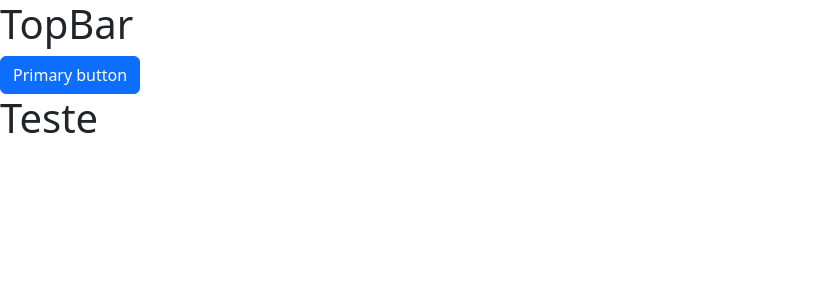
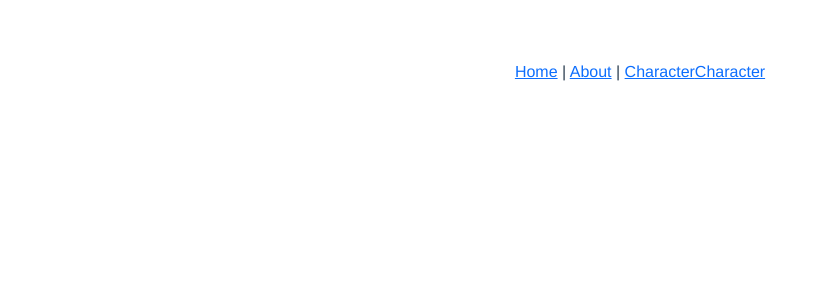
Before and after one commit to jgoulartf/marvel_explorer, a Vue app: page / in a window 1280 px wide. Shown: the top 300 px of the page, without its empty margins (0-829 px from the left). Built offline with nearby package versions, Linux system fonts and the light colour scheme.

Commit message:
router config ok

```diff
--- a/package.json
+++ b/package.json
@@ -11,7 +11,8 @@
   "dependencies": {
     "@popperjs/core": "^2.11.8",
     "bootstrap": "^5.3.2",
-    "vue": "^3.3.4"
+    "vue": "^3.3.4",
+    "vue-router": "^4.2.5"
   },
   "devDependencies": {
     "@vitejs/plugin-vue": "^4.2.3",
--- a/src/App.vue
+++ b/src/App.vue
@@ -1,15 +1,29 @@
-<script setup>
-import HomeVisualization from "./components/Visualization/HomeVisualization.vue";
+<script>
+import {defineComponent} from "vue";
+import TopBar from "./components/TopBar.vue";
+
+export default defineComponent({
+  components: {TopBar}
+})
+
 
 </script>
 
 <template>
 
-<HomeVisualization/>
-
+  <TopBar/>
+  <main>
+    <router-view />
+  </main>
 </template>
 
-<style scoped lang="sass">
-
-
+<style>
+#app {
+  font-family: Avenir, Helvetica, Arial, sans-serif;
+  -webkit-font-smoothing: antialiased;
+  -moz-osx-font-smoothing: grayscale;
+  text-align: center;
+  color: #2c3e50;
+  margin-top: 60px;
+}
 </style>
--- a/src/components/TopBar.vue
+++ b/src/components/TopBar.vue
@@ -3,7 +3,17 @@
 </script>
 
 <template>
-<h1>TopBar</h1>
+
+  <nav>
+    <router-link to="/">Home</router-link> | <router-link to="/about">About</router-link> |
+    <router-link to="/character">Character</router-link>
+
+    <router-link to="/character">Character</router-link>
+
+  </nav>
+
+
+
 </template>
 
 <style scoped>
--- a/src/components/Visualization/HomeVisualization.vue
+++ b/src/components/Visualization/HomeVisualization.vue
@@ -6,10 +6,6 @@ import TopBar from "../TopBar.vue";
 
 <template>
 
-  <TopBar/>
-  <button class="btn btn-primary">Primary button</button>
-
-  <h1>Teste</h1>
 
 </template>
 
--- a/src/components/Visualization/characters/CharacterDetailVisualization.vue
+++ b/src/components/Visualization/characters/CharacterDetailVisualization.vue
@@ -3,6 +3,7 @@
 </script>
 
 <template>
+  <h1>Character detail visualization</h1>
 
 </template>
 
--- a/src/components/Visualization/characters/CharacterVisualization.vue
+++ b/src/components/Visualization/characters/CharacterVisualization.vue
@@ -3,6 +3,7 @@
 </script>
 
 <template>
+  <h1>Character visualization</h1>
 
 </template>
 
--- a/src/components/Visualization/comics/ComicsVisualization.vue
+++ b/src/components/Visualization/comics/ComicsVisualization.vue
@@ -3,6 +3,7 @@
 </script>
 
 <template>
+  <h1>Comics visualization</h1>
 
 </template>
 
--- a/src/components/Visualization/contact/ContactVisualization.vue
+++ b/src/components/Visualization/contact/ContactVisualization.vue
@@ -3,6 +3,7 @@
 </script>
 
 <template>
+  <h1>Contact visualization</h1>
 
 </template>
 
--- a/src/components/Visualization/events/EventsVisualization.vue
+++ b/src/components/Visualization/events/EventsVisualization.vue
@@ -3,6 +3,7 @@
 </script>
 
 <template>
+  <h1>Events visualization</h1>
 
 </template>
 
--- /dev/null
+++ b/src/js/router.js
@@ -0,0 +1,25 @@
+import { createRouter, createWebHistory } from 'vue-router'
+
+import HomeVisualization from "../components/Visualization/HomeVisualization.vue";
+import CharacterVisualization from "../components/Visualization/characters/CharacterVisualization.vue";
+import ContactVisualization from "../components/Visualization/contact/ContactVisualization.vue";
+import EventsVisualization from "../components/Visualization/events/EventsVisualization.vue";
+import ComicsVisualization from "../components/Visualization/comics/ComicsVisualization.vue";
+
+export default createRouter({
+    history: createWebHistory(),
+    routes: [
+        {
+            path: '/',
+            component: HomeVisualization,
+        },
+        {
+            path: '/character',
+            component: CharacterVisualization,
+        },
+        {
+            path: '/contact',
+            component: ContactVisualization,
+        },
+    ],
+})
```
Also changed, not shown: src/js/main.js (+5 -12 lines).
